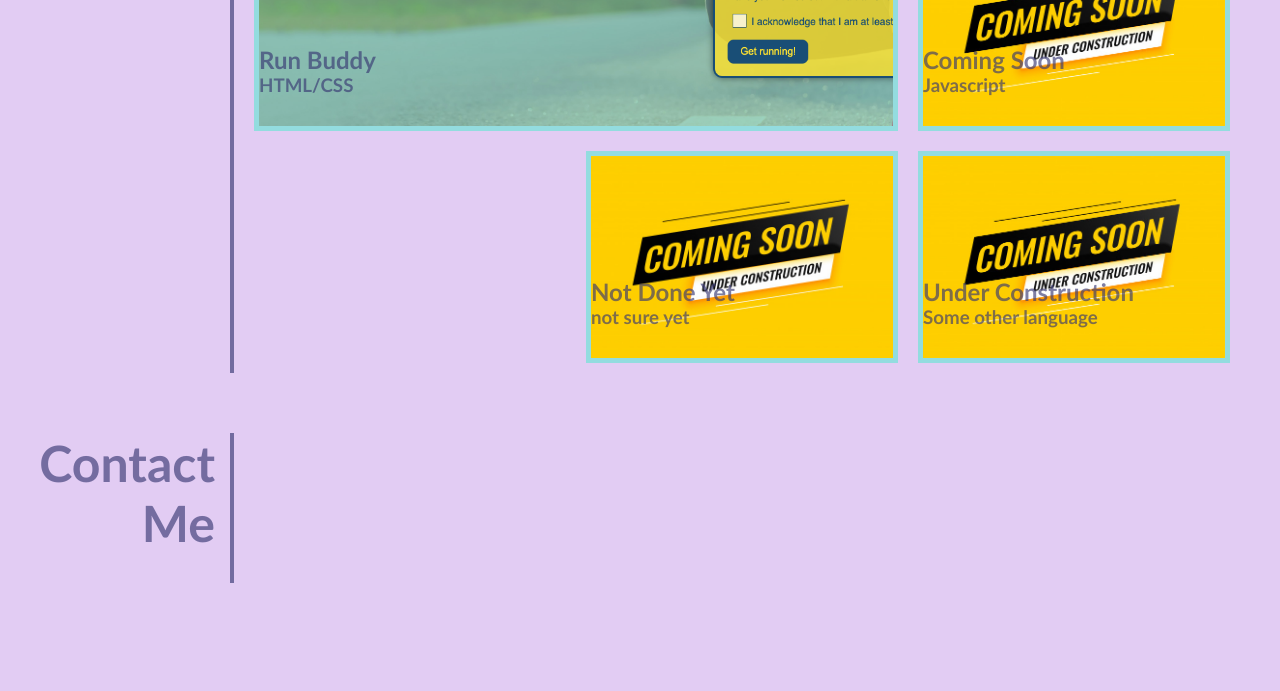
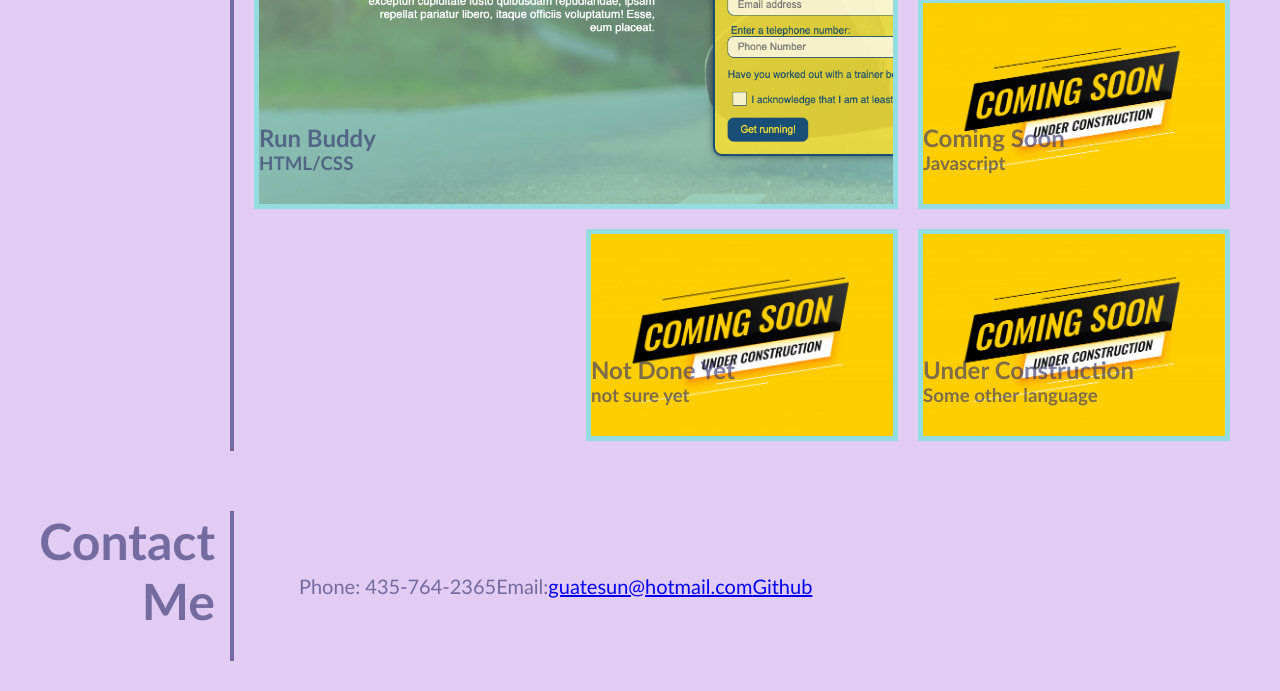
Before and after one commit to Billy4C/MyPortfolio, a plain HTML site: page index.html in a window 1280 px wide. Shown: the part 1179-1870 px from the top of the page. Before the commit the page ends 1792 px from the top, so only its background shows below. Drawn offline with Linux system fonts and the light colour scheme.

```diff
--- a/assets/style.css
+++ b/assets/style.css
@@ -78,15 +78,19 @@ header nav ul li a:hover {
 }
 
 .hero-text {
-    position: absolute;
+    position: relative;
     left: 100px;
     background-color: var(--background);
     border-style: inset;
     border-color: var(--darker);
     top: 100px;
-    left: 0;
+    right: 20;
     width: 200px;
     height: auto;
+    text-align: center;
+    font-size: 40px;
+    font-weight: bolder;
+    width: 300px;
 }
 
 #about-me, #work, #contact-me {
@@ -193,9 +197,6 @@ header nav ul li a:hover {
     font-weight: bold;
     color: var(--darker);
     background: var(--background)*/
-}
-
-.item-1 img {
     display: block;
     width: 100%;
     min-height: 300px;
@@ -222,7 +223,7 @@ header nav ul li a:hover {
 
 }
 
-.item-2 img, .item-3 img, .item-4 img, .item-5 img{
+.item-2, .item-3, .item-4 img, .item-5 {
     width: 100%;
     min-height: 150px;
     display: block;
@@ -272,13 +273,32 @@ header nav ul li a:hover {
 /* end grid */
 
 
-/*#contact-me p {
+.contact {
+    display:flex;
+    border-left: solid 4px var(--darker);
+    align-items: center;
+    justify-content: space-between;
+    height: 150px;
+    flex-wrap: wrap;
+    padding: 35px 35px;
+    width: 100%;
+    list-style: none;
+}
+
+.contact ul {
+    margin: 7px 0;
     display: flex;
-    padding: 30px;
+    flex-wrap: wrap;
+    list-style: none;
     font-size: 20px;
-    justify-content: space-around;
+    margin: 0 30px ;
+    justify-content: space-between;
+    align-items: center;
+    list-style: none;
 }
-*/
+
+
+
 
 @media screen and(max-width: 800px) {
     .work-grid-container {
--- a/index.html
+++ b/index.html
@@ -95,14 +95,14 @@
     </section>
     <footer>
     <section id="contact-me">
-        <div class="flex-row">
-            <h2 class="section-title">Contact Me</h2>
-        </div>
-            <div class="flex-row">
-                <p class="section-text">
-                <!--435-764-2365
-                <a href="mailto:guatesun@hotmail.com">guatesun@hotmail.com</a> -->
-                </p>
+        <h2 class="section-title">Contact Me</h2>
+            <div class="contact">
+                <ul>
+                    <li>Phone: 435-764-2365</li>
+                    <li>Email:<a href="mailto:guatesun@hotmail.com">guatesun@hotmail.com</a></li>
+                    <li><a href="https://github.com/Billy4C">Github</a></li>
+                </ul>
+
             </div>
         </section>
     </footer>
```
